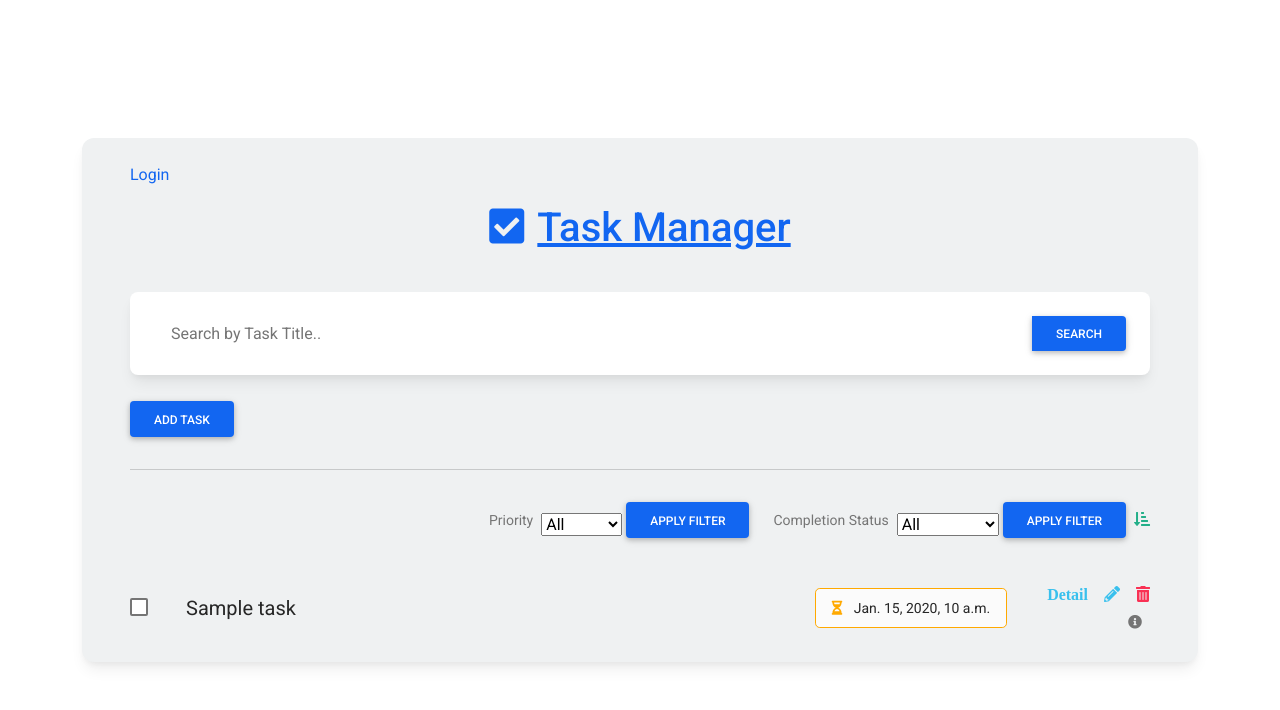
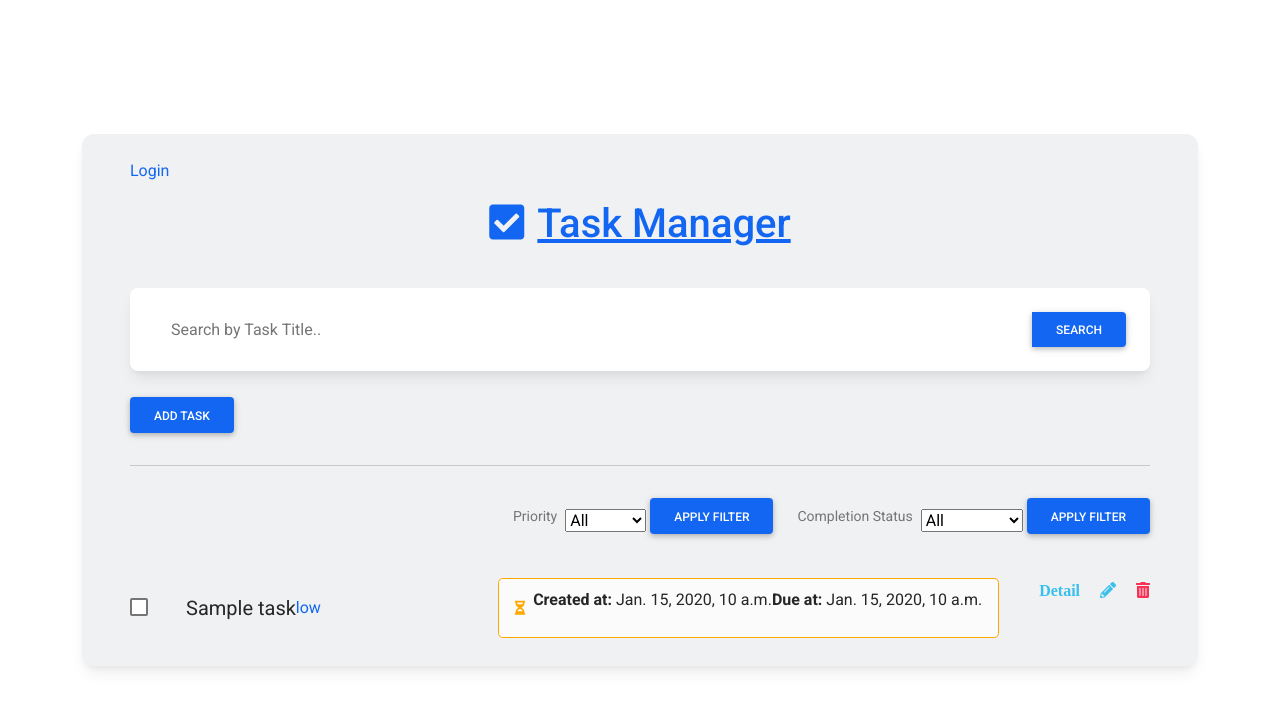
Before and after one commit to MohammadIshak47/task_manager, a Django app: page / in a window 1280 px wide. Shown: the top 710 px of the page. Run offline with Django 4.2, Linux system fonts and the light colour scheme; tables that the repository leaves empty hold one stand-in row (values such as "Sample post").

Commit message:
all views and templates task has almost completed . within short time I will start To create

```diff
--- a/tasks/templates/tasks/task_list.html
+++ b/tasks/templates/tasks/task_list.html
@@ -43,7 +43,7 @@
         <button type="submit" class="btn btn-primary">Apply Filter</button>
     </form>
 
-    <a href="#!" style="color: #23af89;" data-mdb-toggle="tooltip" title="Ascending"><i class="fas fa-sort-amount-down-alt ms-2"></i></a>
+
 </div>
 
 {% for task in tasks %}
@@ -54,10 +54,8 @@
         </div>
     </li>
     <li class="list-group-item px-3 py-1 d-flex align-items-center flex-grow-1 border-0 bg-transparent">
-
-        <img src="{{ task__taskphoto.photo }}" alt=""  class="lead fw-normal mb-0">
-        <p class="lead fw-normal mb-0">{{ task.title }}</p>
-
+        <p class="lead fw-normal mb-0">{{ task.title }} </p>
+        <a href="#" class="text-primary" data-mdb-toggle="tooltip" title="Delete todo"> {{task.priority}}<i ></i></a>
     </li>
     <li class="list-group-item px-3 py-1 d-flex align-items-center border-0 bg-transparent">
         <div class="py-2 px-3 me-2 border border-warning rounded-3 d-flex align-items-center bg-light">
@@ -65,20 +63,25 @@
                 <a href="{% url 'task-detail' task.id %}" data-mdb-toggle="tooltip" title="Due on date">
                     <i class="fas fa-hourglass-half me-2 text-warning"></i>
                 </a>
-                {{ task.due_date }}
+               <p ><b>Created at:</b> {{ task.created_at }}<br></p>
+                <p><b>Due at:</b> {{ task.due_date }} </p>
             </p>
         </div>
     </li>
     <li class="list-group-item ps-3 pe-0 py-1 rounded-0 border-0 bg-transparent">
-        <div class="d-flex flex-row justify-content-end mb-1">
-            <a href="{% url 'task-detail' task.id %}" class="text-info" data-mdb-toggle="tooltip" title="Detail todo"><i class="fas fa-detail-alt me-3">Detail</i></a>
-            <a href="{% url 'task-update' task.id %}" class="text-info" data-mdb-toggle="tooltip" title="Edit todo"><i class="fas fa-pencil-alt me-3"></i></a>
-            <a href="{% url 'task-delete' task.id %}" class="text-danger" data-mdb-toggle="tooltip" title="Delete todo"><i class="fas fa-trash-alt"></i></a>
+        <div class="d-flex flex-row justify-content-between mb-1">
+
+            <div>
+
+                <a href="{% url 'task-detail' task.id %}" class="text-info" data-mdb-toggle="tooltip" title="Detail todo"><i class="fas fa-detail-alt me-3">Detail</i></a>
+                <a href="{% url 'task-update' task.id %}" class="text-info" data-mdb-toggle="tooltip" title="Edit todo"><i class="fas fa-pencil-alt me-3"></i></a>
+                <a href="{% url 'task-delete' task.id %}" class="text-danger" data-mdb-toggle="tooltip" title="Delete todo"><i class="fas fa-trash-alt"></i></a>
+
+
+            </div>
         </div>
         <div class="text-end text-muted">
-            <a href="#!" class="text-muted" data-mdb-toggle="tooltip" title="Created date">
-                <p class="small mb-0"><i class="fas fa-info-circle me-2"></i> {{ task.created_date }}</p>
-            </a>
+
         </div>
     </li>
 </ul>
```
Also changed, not shown: tasks/templates/tasks/task_details.html (+28 -10 lines).
